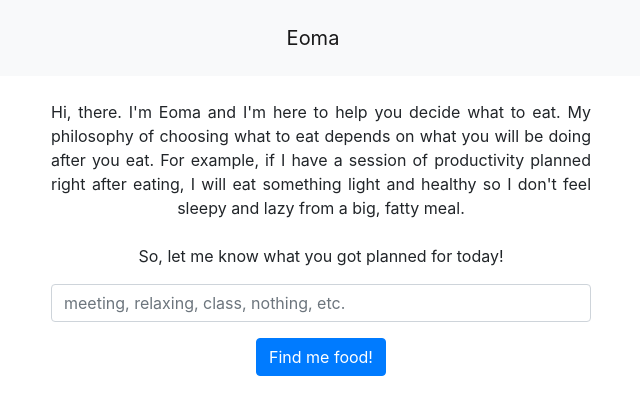
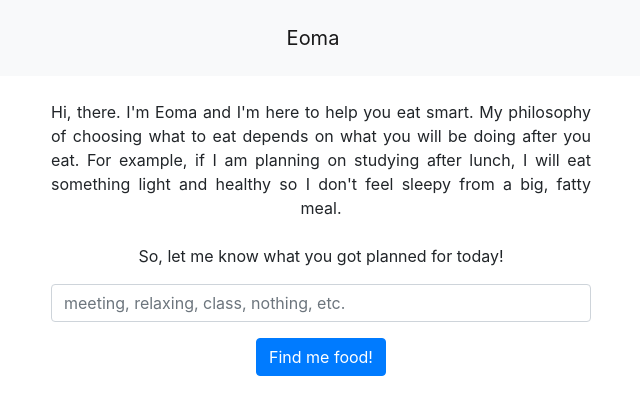
Before and after one commit to SafwatRahman/Eoma, a React (Create React App) app: page / in a window 1280 px wide. Shown: the top 414 px of the page, without its empty margins (319-959 px from the left). Built offline with nearby package versions, Linux system fonts and the light colour scheme; what google-maps-react would draw is missing.

Commit message:
added favicon and title

```diff
--- a/public/index.html
+++ b/public/index.html
@@ -2,7 +2,7 @@
 <html lang="en">
   <head>
     <meta charset="utf-8" />
-    <link rel="icon" href="%PUBLIC_URL%/favicon.ico" />
+    <link rel="icon" href="%PUBLIC_URL%/favicon-e.png" />
     <meta name="viewport" content="width=device-width, initial-scale=1" />
     <meta name="theme-color" content="#000000" />
     <meta
@@ -24,7 +24,7 @@
       work correctly both with client-side routing and a non-root public URL.
       Learn how to configure a non-root public URL by running `npm run build`.
     -->
-    <title>React App</title>
+    <title>Eoma - Eat Smart</title>
   </head>
   <body>
     <noscript>You need to enable JavaScript to run this app.</noscript>
--- a/src/App.js
+++ b/src/App.js
@@ -99,6 +99,12 @@ class App extends Component {
   };
   findFoodCategory = activities => {
     const productivityWordBank = [
+      "excercise",
+      "excercising",
+      "climbing",
+      "skating",
+      "working out",
+      "work out",
       "work",
       "working",
       "busy",
@@ -127,6 +133,7 @@ class App extends Component {
       "final",
       "midterms",
       "first date",
+      "date",
       "performance",
       "gym",
       "working out",
@@ -138,6 +145,8 @@ class App extends Component {
       "sex"
     ];
     const leisureWordBank = [
+      "partying",
+
       "relaxing",
       "free",
       "nothing",
--- a/src/components/intro.jsx
+++ b/src/components/intro.jsx
@@ -11,11 +11,11 @@ class Intro extends Component {
         }}
       >
         <br></br>
-        Hi, there. I'm Eoma and I'm here to help you decide what to eat. My
-        philosophy of choosing what to eat depends on what you will be doing
-        after you eat. For example, if I have a session of productivity planned
-        right after eating, I will eat something light and healthy so I don't
-        feel sleepy and lazy from a big, fatty meal. <br></br>
+        Hi, there. I'm Eoma and I'm here to help you eat smart. My philosophy of
+        choosing what to eat depends on what you will be doing after you eat.
+        For example, if I am planning on studying after lunch, I will eat
+        something light and healthy so I don't feel sleepy from a big, fatty
+        meal. <br></br>
         <br></br>So, let me know what you got planned for today!
       </p>
     );
```
Also changed, not shown: public/favicon-e.png (added).
